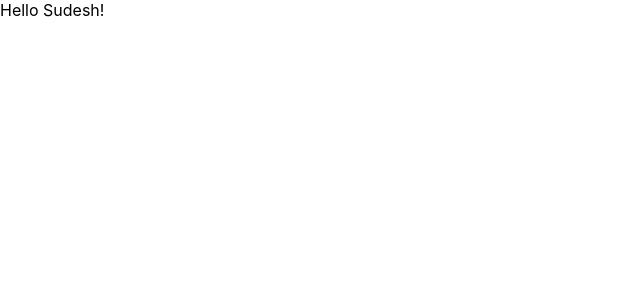
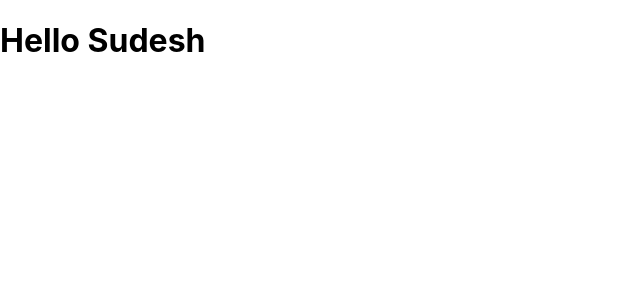
Before and after one commit to sudeshkolekar/my-react-project, a React (Create React App) app: page / in a window 1280 px wide. Shown: the top 300 px of the page, without its empty margins (0-640 px from the left). Built offline with nearby package versions, Linux system fonts and the light colour scheme.

Commit message:
JSX is the hero

```diff
--- a/src/App.js
+++ b/src/App.js
@@ -1,6 +1,21 @@
-//(1)b1-project structure
+//(2)b2-jsx
+// JSX!
+// JSX => JAVA SCRIPT + XML
+// XML => Extended the HTML and Cratedad new Tag
+// App => <App />
 function App() {
-  return "Hello Sudesh!";
+  return <h1>Hello Sudesh</h1>;
 }
 
+/*function normalFn() {
+  // ..
+  // ..
+  // ..
+  return 100;
+  return "abcd"
+  return true;
+  return [];
+  return {};
+}*/
+
 export default App;
```
